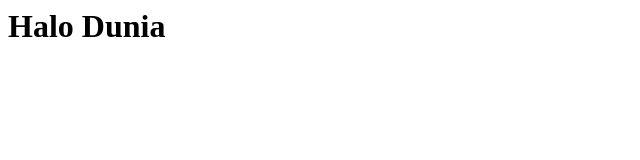
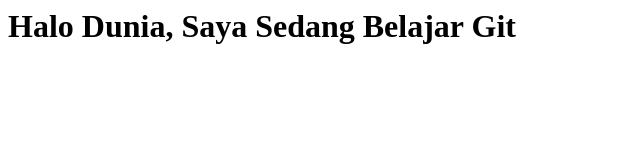
Before and after one commit to muhamadpahmi/Latihan-git, a plain HTML site: page index.html in a window 1280 px wide. Shown: the whole page, without its empty margins (0-640 px from the left). Drawn offline with Linux system fonts and the light colour scheme.

Commit message:
Mengubah isi file menjadi lebih informatif

```diff
--- a/index.html
+++ b/index.html
@@ -1 +1 @@
-<h1>Halo Dunia</h1>
+<h1>Halo Dunia, Saya Sedang Belajar Git</h1>
```
